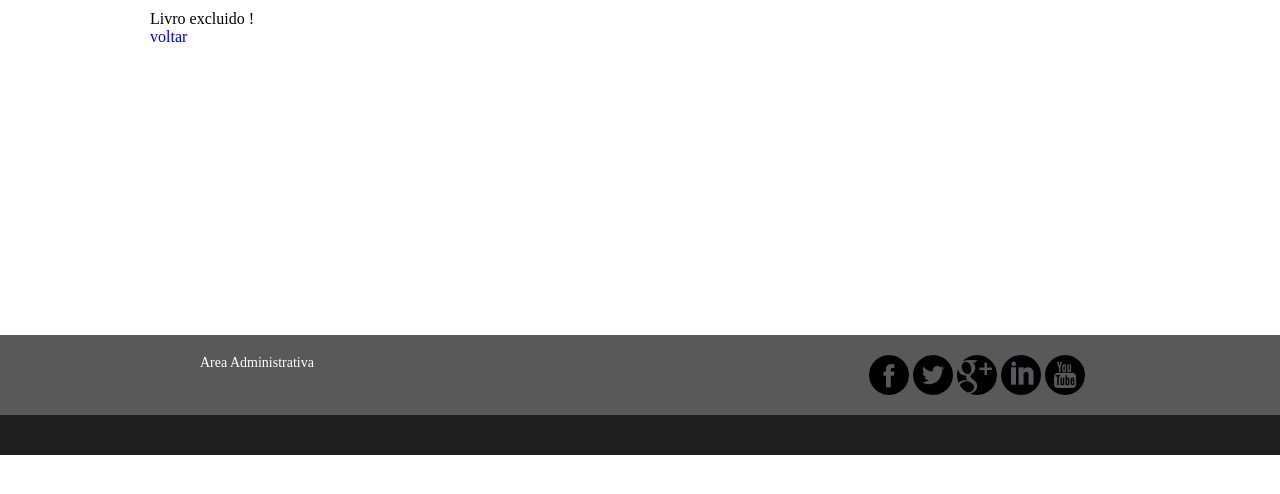
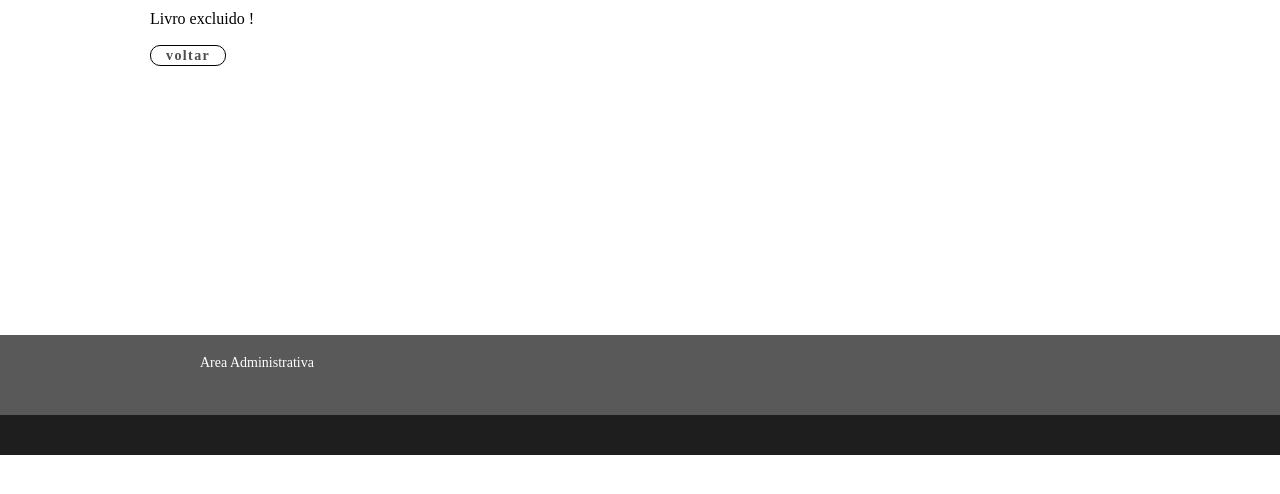
Before and after one commit to gabriellguedes/biblioteca, a Django app: page /livro/14/delete/ in a window 1280 px wide. Shown: the part 171-665 px from the top of the page. Run offline with Django 3.2, Linux system fonts and the light colour scheme; data comes from the database, SQL or seed files in the repository; both versions use the stored data as it was after the commit.

Commit message:
Adicionado a Descrição do livro, feito alterações no layout.

```diff
--- a/livros/models.py
+++ b/livros/models.py
@@ -7,6 +7,7 @@ class Livros(models.Model):
 	autor_livro = models.CharField(max_length=200)
 	editora_livro = models.CharField(max_length=200)
 	categoria_livro =  models.CharField(max_length=200)
+	descricao = models.TextField(max_length=4000)
 
 	def __unicode__(self):
 		return '%s - %s' %(self.id_livro, self.titulo_livro)
--- a/livros/static/css/style.css
+++ b/livros/static/css/style.css
@@ -89,7 +89,7 @@ a{
 	}
 	.form-post{
 		 min-height: 100px;
-    	width: 30%;
+    	width: 40%;
 	}
 	.form-post>p{
 		line-height: 40px;
@@ -97,6 +97,7 @@ a{
 	.form-post>p>input{
 		float: right;
 		margin-top: 10px;
+		width: 65%;
 	}
 	.form-pos>ul>li{
 		color: red;
@@ -157,6 +158,39 @@ a{
 	tfoot>tr>td{
 		padding: 5px 0;
 	}
+
+	#details{
+		width: 80%;
+	}
+	#details>label{
+		font-weight: bold;
+	}
+	#details>a {
+		background: #ffffff none repeat scroll 0 0;
+	    border-radius: 10px;
+	    border: 1px solid #000000;
+	    color: #4d4d4d;
+	    font-size: 14px;
+	    font-weight: bold;
+	    letter-spacing: 0.1em;
+	    margin-right: 40px;
+	    padding: 2px 15px;
+	}
+	#details>a>img{
+		width: 15px;
+	}
+
+	.button-back{
+		background: #ffffff none repeat scroll 0 0;
+	    border-radius: 10px;
+	    border: 1px solid #000000;
+	    color: #4d4d4d;
+	    font-size: 14px;
+	    font-weight: bold;
+	    letter-spacing: 0.1em;
+	    margin-right: 40px;
+	    padding: 2px 15px;
+	}
 /****************************************************************
 		FOOTER
 *****************************************************************/
--- a/livros/templates/excluir.html
+++ b/livros/templates/excluir.html
@@ -1,7 +1,7 @@
 {% extends 'site/base.html' %}
 {% block content%}
 	<main id="content">
-		<p>Livro excluido !</p>
-		<a href="{% url 'livros.views.index' %}">voltar</a>
+		<p>Livro excluido !</p><br>
+		<a href="{% url 'livros.views.index' %}" class="button-back">voltar</a>
 	</main>
 {% endblock content %}
--- a/livros/templates/site/footer.html
+++ b/livros/templates/site/footer.html
@@ -7,7 +7,6 @@
 
 		</ul>
 
-		{% include 'site/sociais.html' %}
 	</section>
 </footer>
 <div id="subfooter"></div>
--- a/livros/templates/site/sociais.html
+++ b/livros/templates/site/sociais.html
@@ -1,27 +1,27 @@
 {% load staticfiles %}
 <ul id="redes-sociais">
 	<li>
-		<a href="http://facebook.com">
+		<a href="http://facebook.com" target="_blank">
 			<img src="{% static "img/facebook.png" %}">
 		</a>
 	</li>
 	<li>
-		<a href="http://twitter.com">
+		<a href="http://twitter.com" target="_blank">
 			<img src="{% static "img/twitter.png" %}">
 		</a>
 	</li>
 	<li>
-		<a href="http://plus.google.com">
+		<a href="http://plus.google.com" target="_blank">
 			<img src="{% static "img/googleplus.png" %}">
 		</a>
 	</li>
 	<li>
-		<a href="http://linkedin.com">
+		<a href="http://linkedin.com" target="_blank">
 			<img src="{% static "img/linkedin.png" %}">
 		</a>
 	</li>
 	<li>
-		<a href="http://youtube.com">
+		<a href="http://youtube.com" target="_blank">
 			<img src="{% static "img/youtube.png" %}">
 		</a>
 	</li>
```
Also changed, not shown: livros/templates/detalhes.html (+17 -47 lines), db.sqlite3, livros/migrations/0001_initial.py, livros/migrations/0002_auto_20160119_0548.py (added), 3 other files.
